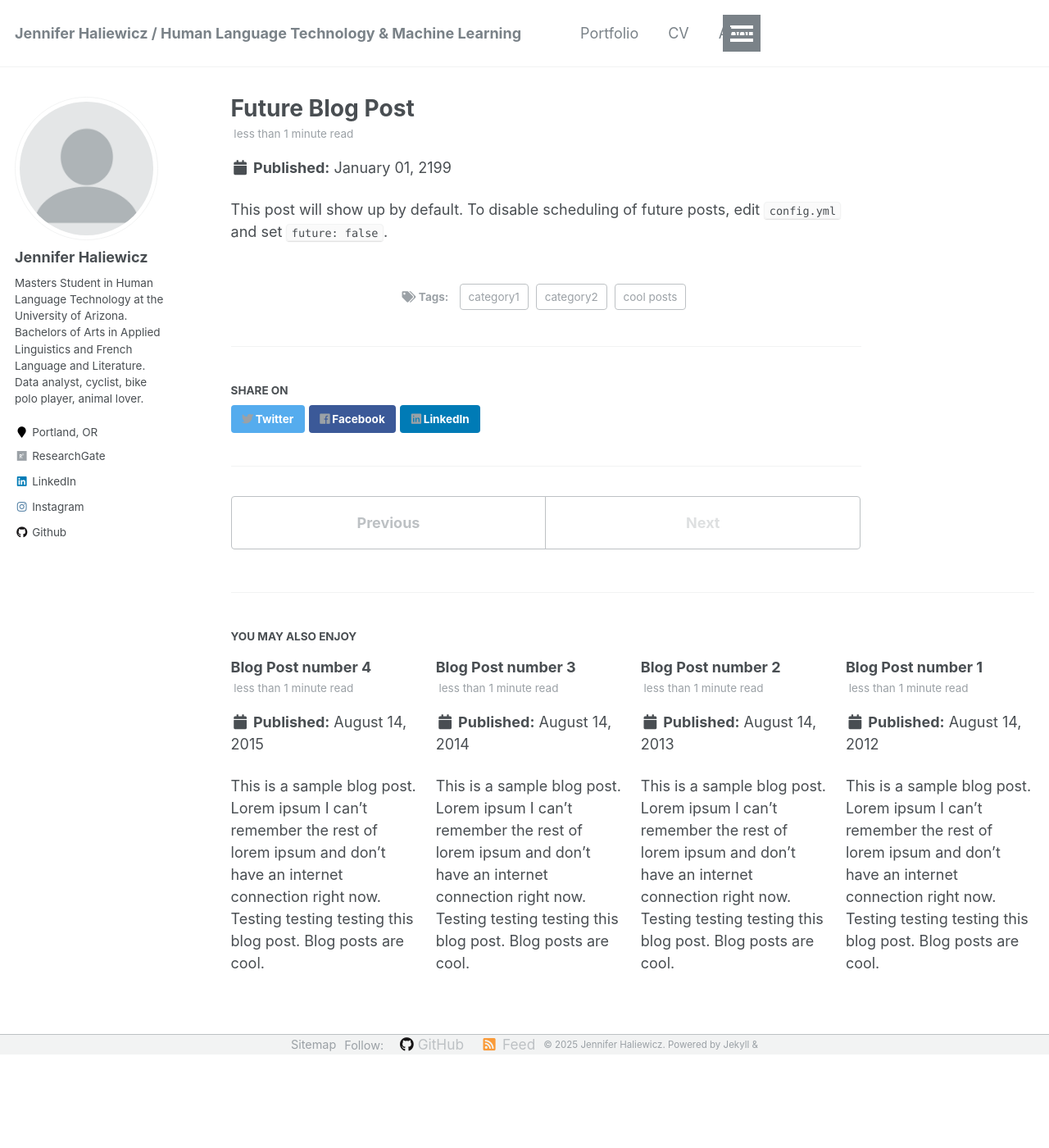
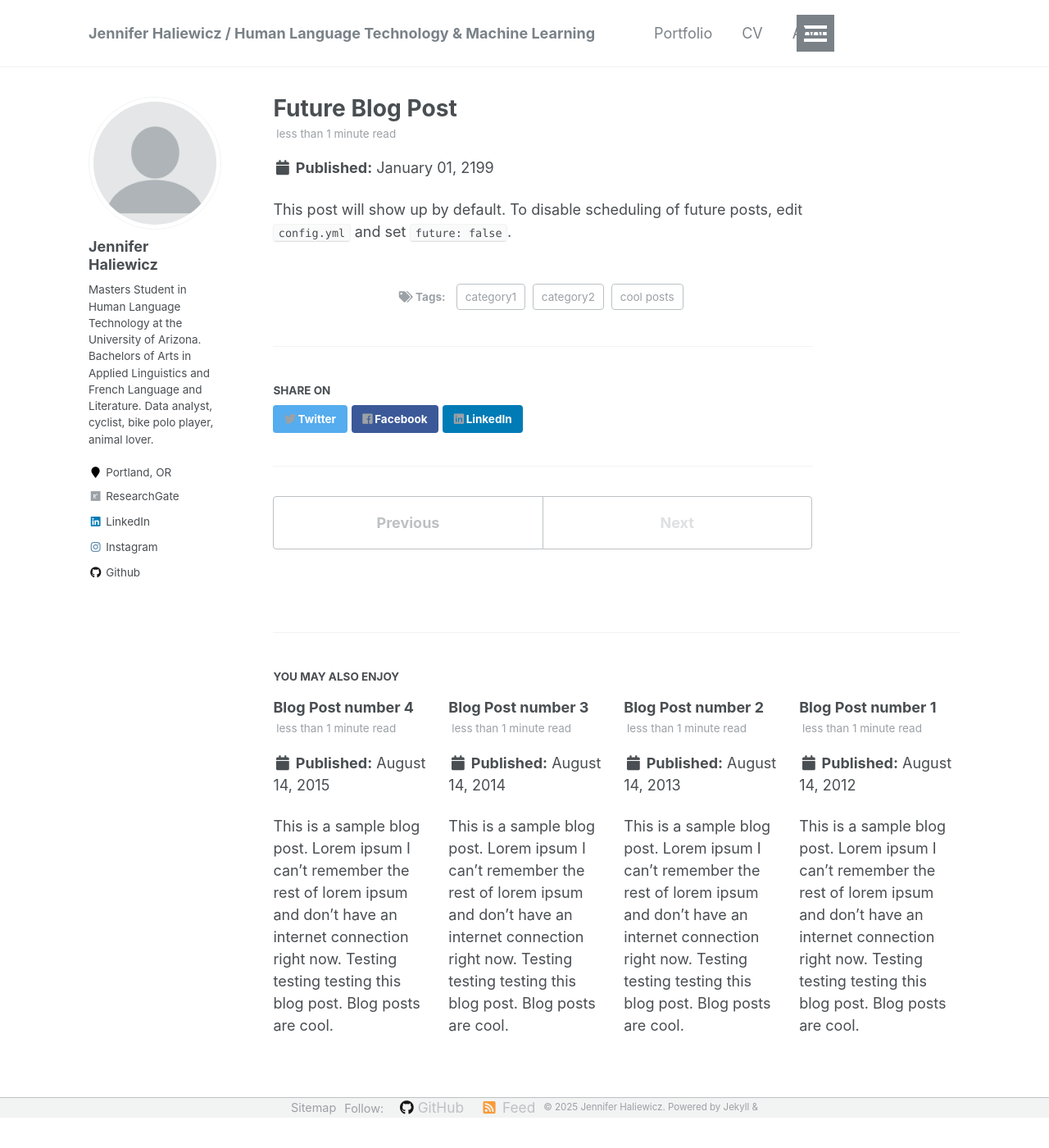
Before and after one commit to rofljen/HLTProfessionalSite, a Jekyll site: the page built from _posts/2199-01-01-future-post.md, in a window 1280 px wide and 1400 px high. Shown: the whole window at 82% size. Built offline with Jekyll 4.4.1, drawn with Linux system fonts in a browser that asks for light colours.

Commit message:
Update _variables.scss
adjust apage width

```diff
--- a/_sass/_variables.scss
+++ b/_sass/_variables.scss
@@ -110,11 +110,11 @@
 $x-large                    : 1800px;
 */
 
-$small                      : 600px !default;
-$medium                     : 768px !default;
-$medium-wide                : 900px !default;
-$large                      : 925px !default;
-$x-large                    : 1280px !default;
+$small                      : 700px !default;
+$medium                     : 868px !default;
+$medium-wide                : 1000px !default;
+$large                      : 1100px !default;
+$x-large                    : 1440px !default;
 
 /*
    Grid
```
